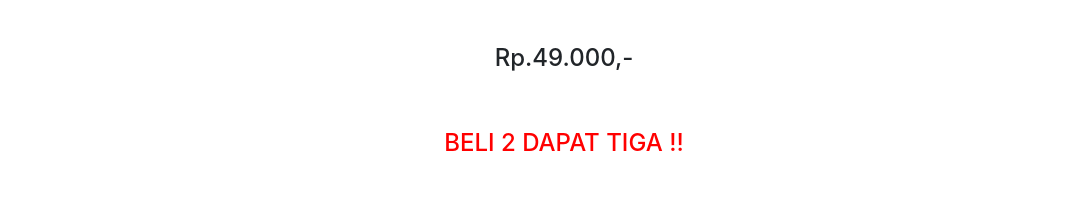
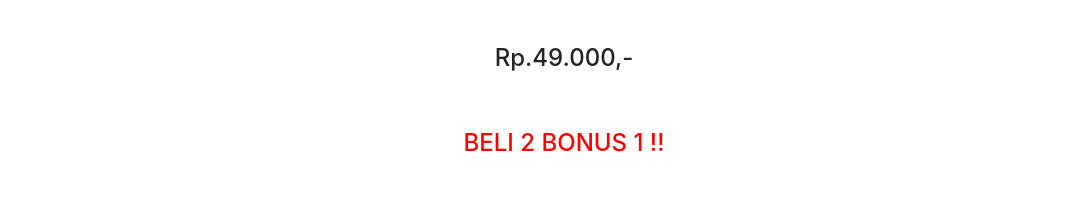
Before and after one commit to suarimad/bistunglarus, a plain HTML site: page index.html in a window 1280 px wide. Shown: the part 6820-7030 px from the top of the page, without its empty margins (76-1162 px from the left). Drawn offline with nearby package versions, Linux system fonts and the light colour scheme.

Commit message:
Update index.html

```diff
--- a/index.html
+++ b/index.html
@@ -79,7 +79,7 @@
 </h3>
 <br><br>
 
-<h3 class="text-center" style="font-size:1.5em;color: red;" >BELI 2 DAPAT TIGA !!</h3>
+<h3 class="text-center" style="font-size:1.5em;color: red;" >BELI 2 BONUS 1 !!</h3>
 <br><br>
 
 <a href="https://wa.me/6281280339228?text=Saya%20tertarik%20dengan%20bistunglaurus%20yang%20anda%20jual"><img src="order.png" alt="" style="width:90%;"></a>
```
